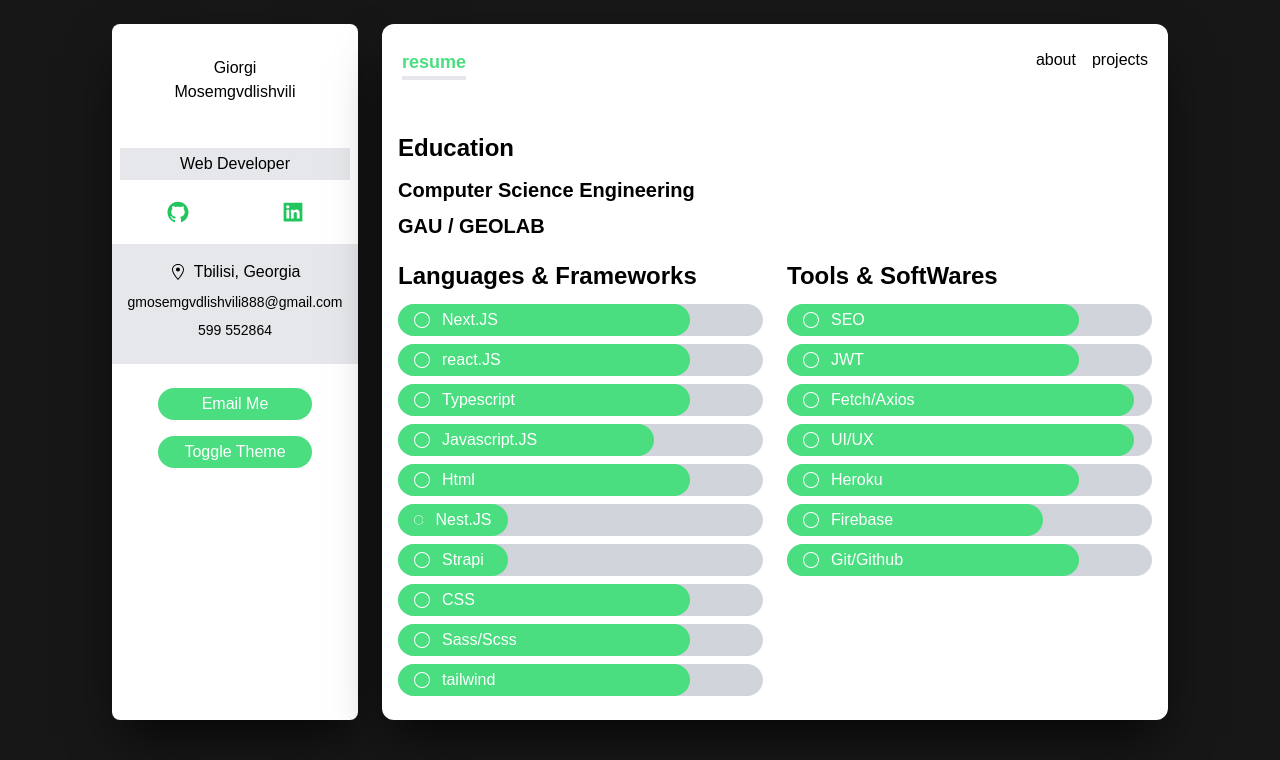
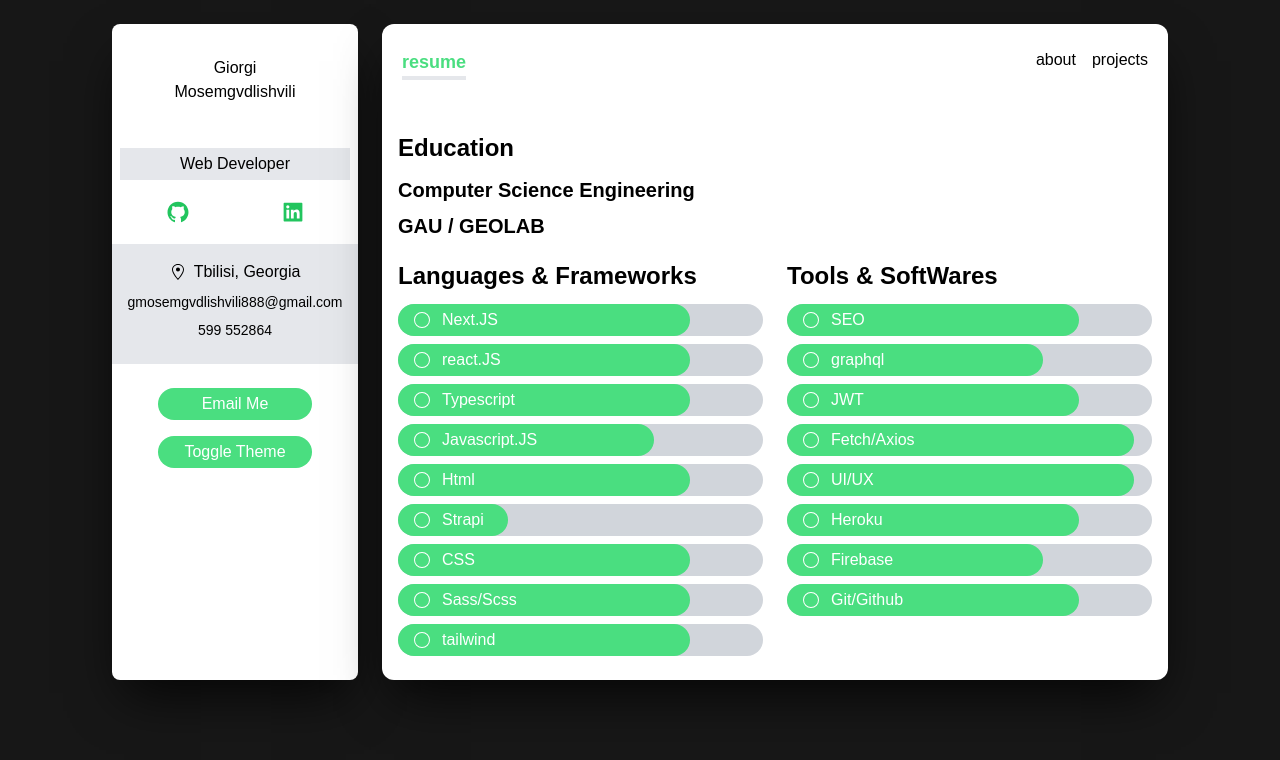
Before and after one commit to gio-lix/resume, a Next.js app: page /resume in a window 1280 px wide. Shown: the top 760 px of the page. Built offline with nearby package versions, Linux system fonts and the light colour scheme.

Commit message:
update data

```diff
--- a/data.js
+++ b/data.js
@@ -56,11 +56,6 @@
         Icon: BsCircle
     },
     {
-        name: 'Nest.JS',
-        level: '30%',
-        Icon: BsCircle
-    },
-    {
         name: 'Strapi',
         level: '30%',
         Icon: BsCircle
@@ -87,6 +82,11 @@
     {
         name: 'SEO',
         level: '80%',
+        Icon: BsCircle
+    },
+      {
+        name: 'graphql',
+        level: '70%',
         Icon: BsCircle
     },
     {
@@ -125,12 +125,12 @@
       {
         id: 1,
         name: 'graphql-commercial',
-        description: 'This content ',
+        description: 'eccom-graphql content ',
         image_url: "/images/apparel.jpg",
         deploy_url: 'https://eccom-geaphql.vercel.app',
         github_url: 'https://github.com/gio-lix/eccom-geaphql.git',
         key_techs: ['strapi', 'apollo-client', 'next.js', 'tailwind'],
-        category: ['graphql', "apollo-clien", "next.js"]
+        category: ['strapi', 'graphql', "apollo-clien", "next.js"]
     },
     {
         id: 2,
```
